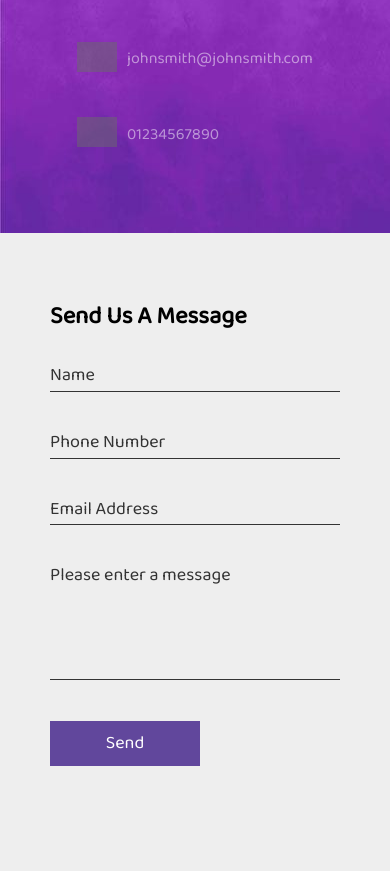
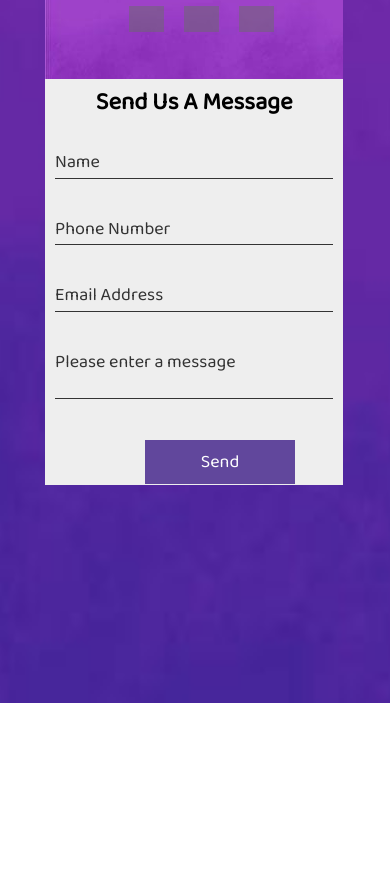
Before and after one commit to 1basilisk/contact, a plain HTML site: page index.html in a window 390 px wide. Shown: the part 141-1012 px from the top of the page. After the commit the page ends 844 px from the top, so only its background shows below. Drawn offline with nearby package versions, Linux system fonts and the light colour scheme; grey boxes are pictures that could not be loaded.

Commit message:
proper responsive

```diff
--- a/index.html
+++ b/index.html
@@ -2,6 +2,7 @@
 <html lang="en" >
 <head>
   <meta charset="UTF-8">
+  <meta name="viewport" content="width=device-width, initial-scale=1.0">
   <title>Contact Us</title>
   <link rel="stylesheet" href="https://cdnjs.cloudflare.com/ajax/libs/normalize/5.0.0/normalize.min.css">
 <link rel="stylesheet" href="./style.css">
@@ -21,25 +22,19 @@
               <span>
                 <img src="https://www.clipartmax.com/png/middle/121-1214856_pro-locator-free-location-icon-vector.png" />
               </span>
-              <span>
-                Instagram
-              </span>
+
             </li>
             <li>
               <span>
                 <img src="https://p7.hiclipart.com/preview/663/97/225/email-computer-icons-message-bounce-address-email-icon.jpg" />
               </span>
-              <span>
-                johnsmith@johnsmith.com
-              </span>
+
             </li>
             <li>
               <span>
                 <img src="https://www.pinclipart.com/picdir/middle/210-2108807_tete-mobile-svg-png-icon-free-download-phone.png" />
               </span>
-              <span>
-                01234567890
-              </span>
+
             </li>
           </ul>
         </div>
--- a/style.css
+++ b/style.css
@@ -168,17 +168,130 @@ body {
   width: 100%;
 }
 
-@media screen and (min-width: 700px) {
-  .container .contactinfo h2 {
-    text-align: center;
-  }
-  .container .contactinfo .info {
-    flex-direction: row;
-  }
-  .container .contactinfo li span:nth-child(2) {
-    margin-right: 20px;
-  }
+@media screen and (max-width: 480px) {
+
+
+    section {
+        position:absolute;
+        justify-content: center;
+        align-content: center;
+        min-height: 20vh;
+        width: 85%;
+
+    }
+    .container .contactinfo h2 {
+        text-align: center;
+    }
+    .container .contactinfo{
+
+        width: 90%;
+        margin-top: 80px;
+        margin-bottom: 0px;
+        margin-right: auto;
+        margin-left: 45px;
+        padding: 2px;
+
+    }
+
+
+    section .container .contactinfo .info {
+        flex-direction:row;
+
+        margin-top: 17px;
+        padding-left: 15px;
+        min-height: 3vh;
+
+    }
+
+
+    section .container .contactinfo li span:nth-child(2) {
+        margin-right: 10px;
+
+    }
+
+    .container .contactinfo .info li {
+        position:relative;
+        list-style: none;
+        display: flex;
+        margin: 20px 10px;
+        cursor: pointer;
+    }
+      .container .contactinfo .info li span:nth-child(1) {
+        width: 35px;
+        min-width: 35px;
+
+    }
+
+    .container .contactusform {
+        position:relative;
+        width: 90%;
+        margin-bottom: 0px;
+        margin-right: auto;
+        margin-left: 45px;
+        padding: 10px;
+
+
+
+
+        display: flex;
+        flex-direction: column;
+        justify-content: center;
+
+        background-color: #eee;
+        top: 0;
+    }
+    .container .contactusform h2 {
+        color: #000;
+        font-size: 24px;
+        font-weight: 700;
+        text-align: center;
+    }
+    .container .contactusform .formBox {
+        position: relative;
+        display: flex;
+        flex-direction: column;
+        justify-content: space-between;
+        flex-wrap: wrap;
+        padding-top: 30px;
+        max-height: 380px;
+    }
+    .container .contactusform .formBox .inputBox {
+        position: relative;
+        margin: 0 0 35px 0;
+        width: 100% !important;
+    }
+    .container .contactusform .formBox .inputBox textarea {
+        min-height: 50px;
+    }
+
+    .container .contactusform .formBox .inputBox input[type=submit] {
+        position: absolute;
+        cursor: pointer;
+        background-color: #61479c;
+        color: #fff;
+        border: none;
+        margin-left: 90px;
+
+
+    }
+    .container .contactusform .formBox .inputBox input[type=submit]:hover {
+        background-color: #dcdcdc;
+    }
+    .container .contactusform .formBox .w50 {
+        width: 85%;
+
+    }
+    .container .contactusform .formBox .w100 {
+        width: 85%;
+
+
+    }
+
+
 }
+
+
+
 
 @media only screen and (min-width: 1080px)  {
   section {
```
